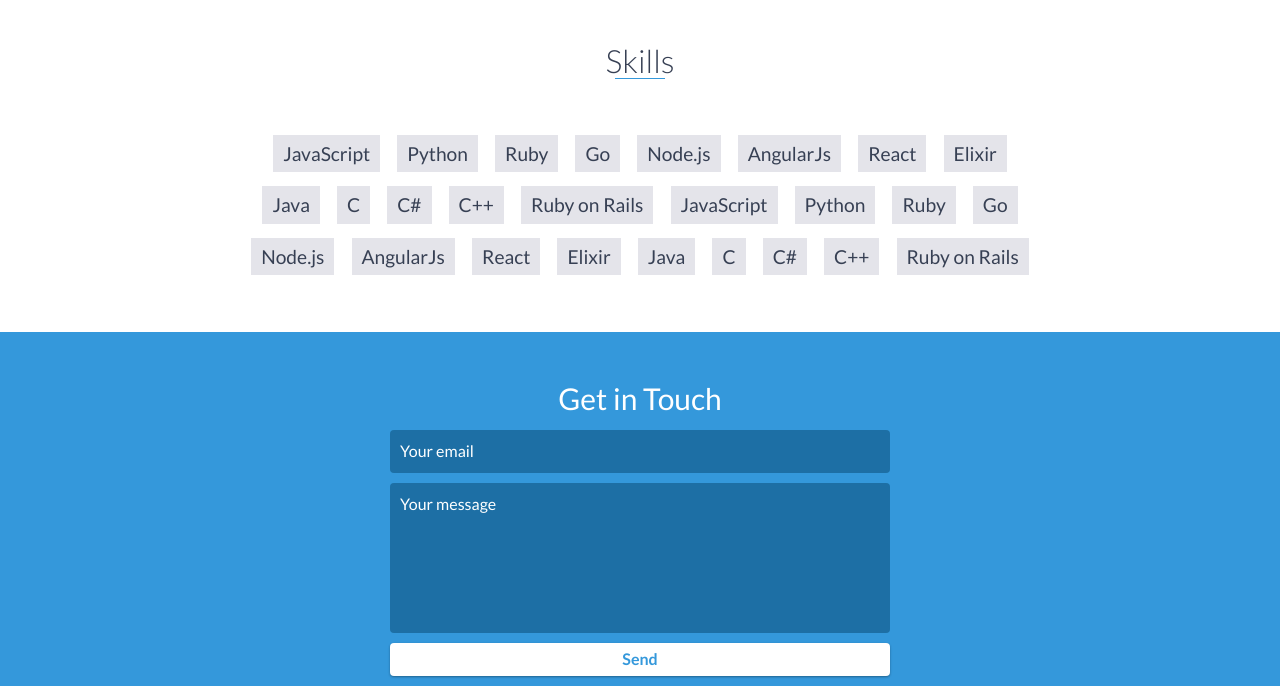
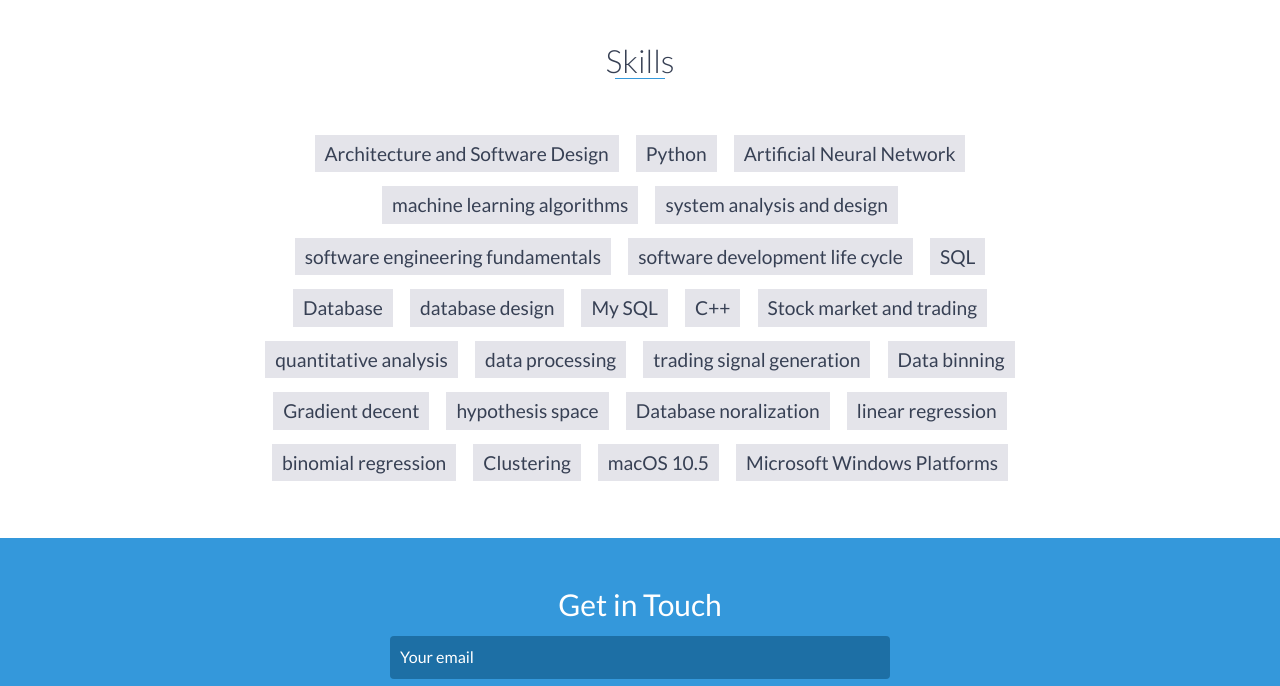
Before and after one commit to AshrafAbdo/ahmed-radwan-cv, a website: page index.html in a window 1280 px wide. Shown: the part 3360-4046 px from the top of the page. Drawn offline with nearby package versions, Linux system fonts and the light colour scheme.

Commit message:
Update index.html

```diff
--- a/index.html
+++ b/index.html
@@ -225,32 +225,32 @@
     <div id="skills">
         <h2 class="heading">Skills</h2>
         <ul>
-            <li>JavaScript</li>
+            <li>Architecture and Software Design </li>
             <li>Python</li>
-            <li>Ruby</li>
-            <li>Go</li>
-            <li>Node.js</li>
-            <li>AngularJs</li>
-            <li>React</li>
-            <li>Elixir</li>
-            <li>Java</li>
-            <li>C</li>
-            <li>C#</li>
+            <li>Artificial Neural Network</li>
+            <li>machine learning algorithms</li>
+            <li>system analysis and design</li>
+            <li>software engineering fundamentals</li>
+            <li>software development life cycle</li>
+            <li>SQL</li>
+            <li>Database</li>
+            <li>database design</li>
+            <li>My SQL  </li>
             <li>C++</li>
-            <li>Ruby on Rails</li>
-            <li>JavaScript</li>
-            <li>Python</li>
-            <li>Ruby</li>
-            <li>Go</li>
-            <li>Node.js</li>
-            <li>AngularJs</li>
-            <li>React</li>
-            <li>Elixir</li>
-            <li>Java</li>
-            <li>C</li>
-            <li>C#</li>
-            <li>C++</li>
-            <li>Ruby on Rails</li>
+            <li>Stock market and trading</li>
+            <li>quantitative analysis</li>
+            <li>data processing</li>
+            <li>trading signal generation</li>
+            <li>Data binning</li>
+            <li>Gradient decent</li>
+            <li>hypothesis space</li>
+            <li>Database noralization</li>
+            <li>linear regression</li>
+            <li>binomial regression</li>
+            <li>Clustering</li>
+            <li>macOS 10.5</li>
+            <li>Microsoft Windows Platforms </li>
+
         </ul>
     </div>
     <!-- End #skills -->
```
